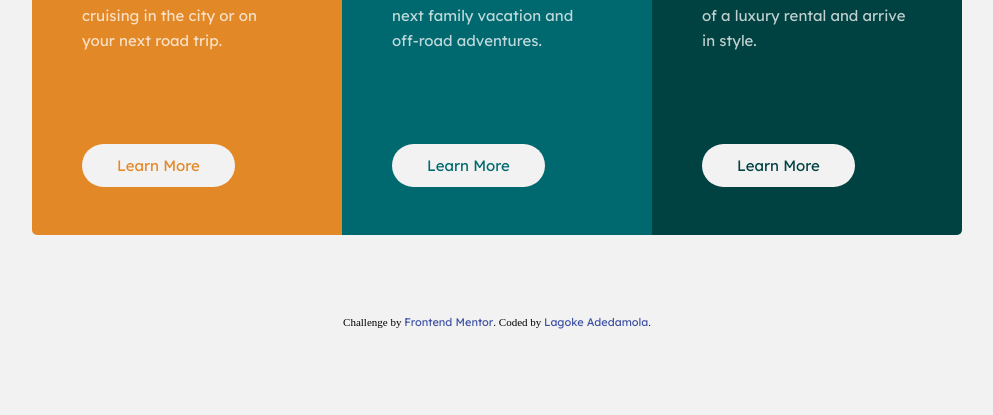
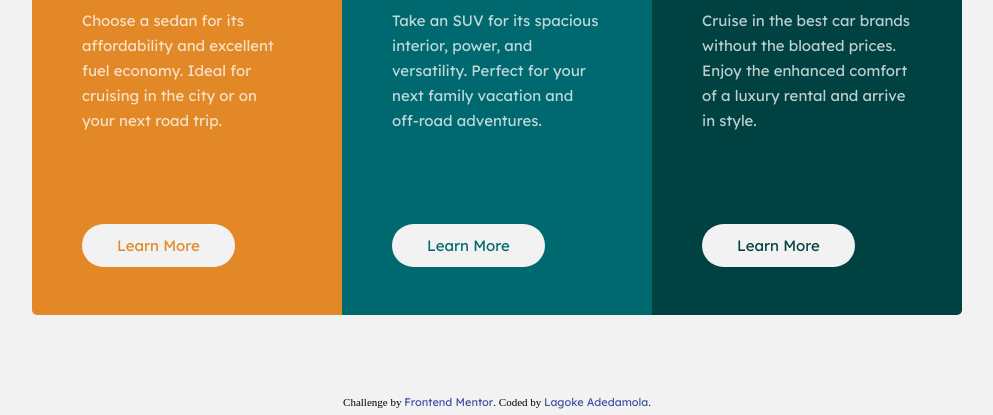
Before and after one commit to adelagoke/3-Column-Card, a plain HTML site: page index.html in a window 1280 px wide. Shown: the part 385-800 px from the top of the page, without its empty margins (143-1136 px from the left). Drawn offline with Linux system fonts and the light colour scheme.

Commit message:
Update style.css
Increasing padding-top for the full container tag

```diff
--- a/style.css
+++ b/style.css
@@ -15,7 +15,7 @@ body{
 .full-container{
     display: flex;
     justify-content: center;
-    padding-top: 120px;
+    padding-top: 200px;
 }
 
 .sedan-container,
```
